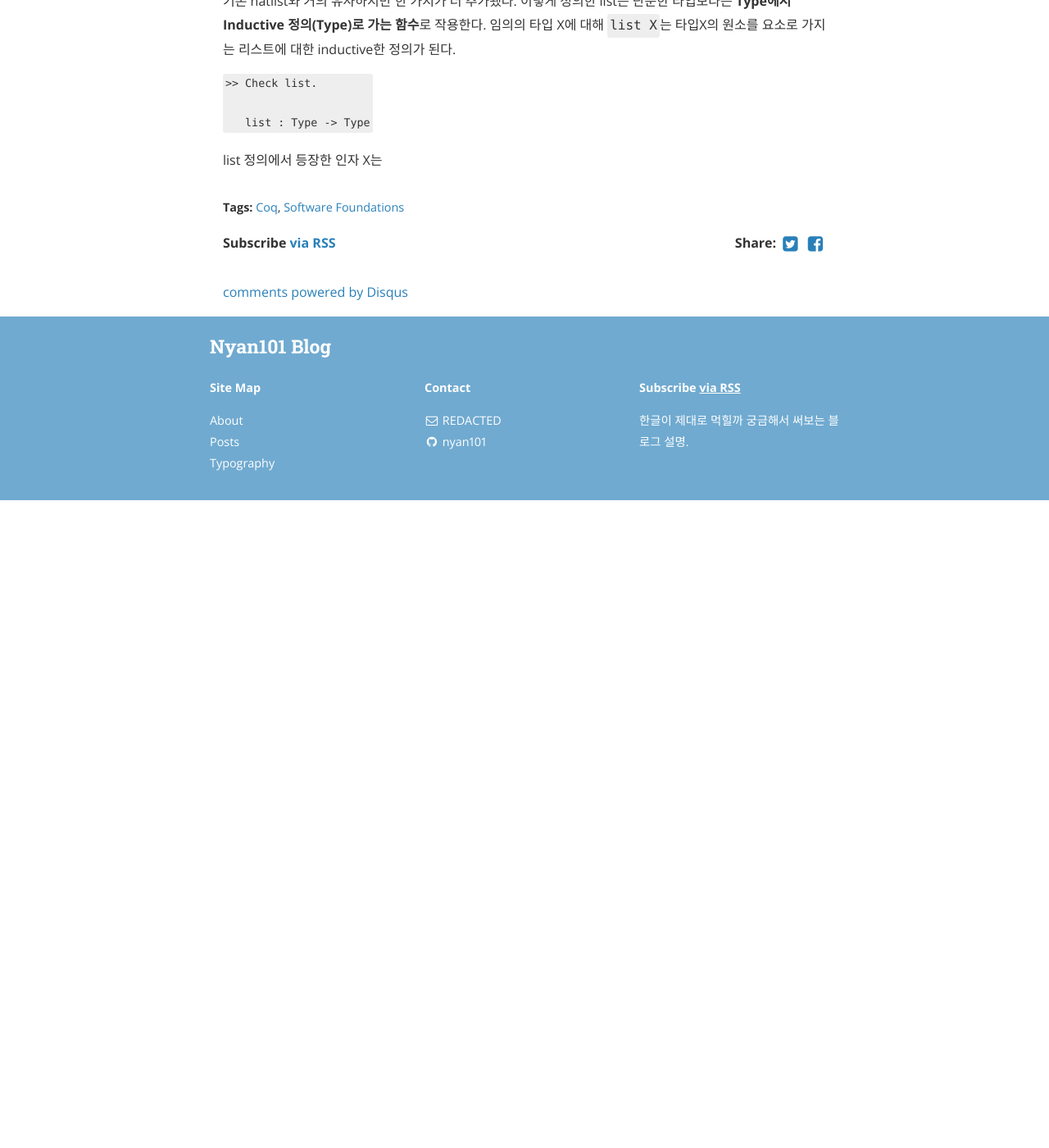
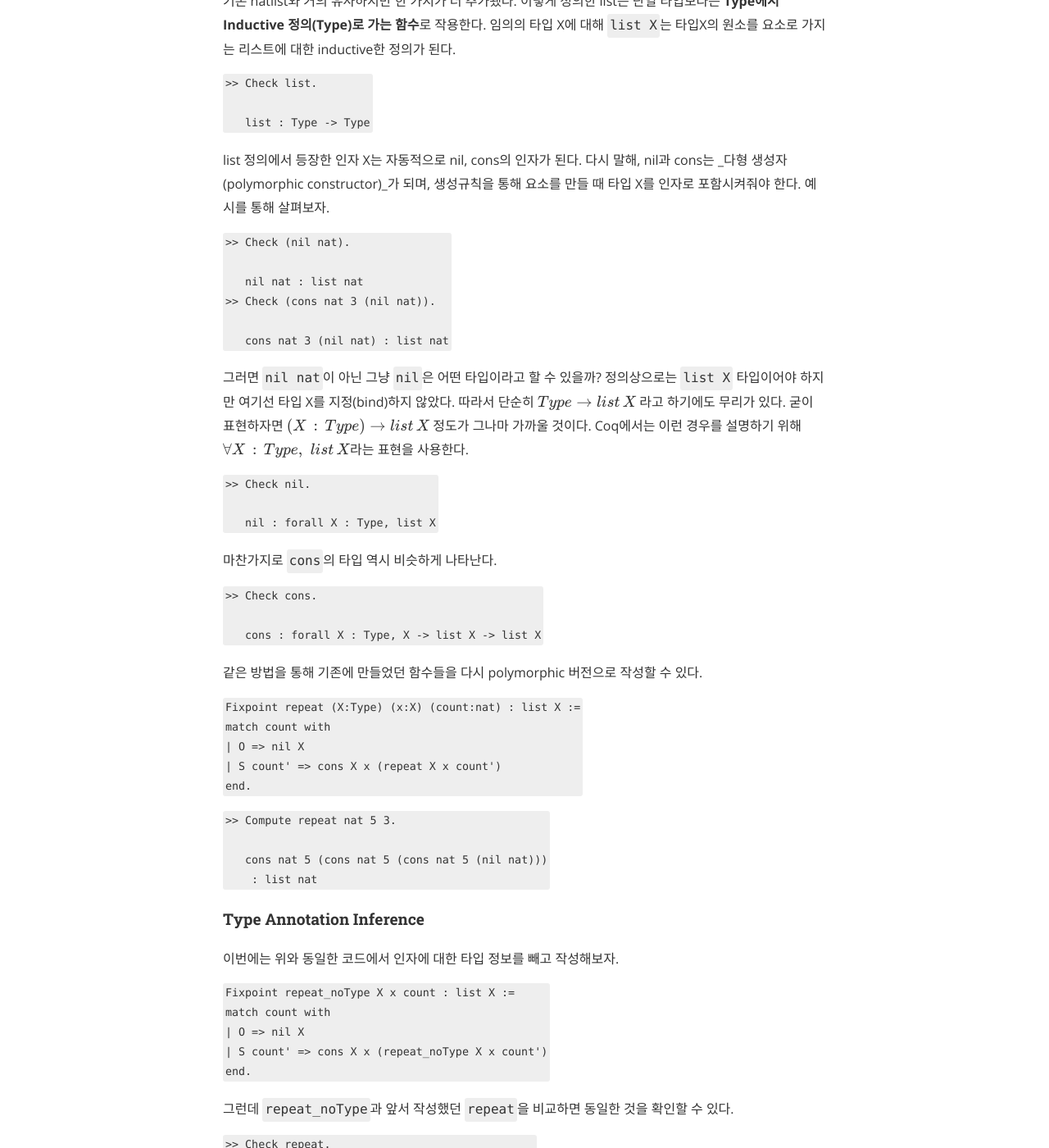
Before and after one commit to nyan101/nyan101.github.io, a Jekyll site: the page built from _posts/2019-02-17-SW-Foundations-Ch04-1.md, in a window 1280 px wide and 1400 px high, scrolled down 849 px. Shown: the whole window at 82% size. Built offline with Jekyll 4.4.1, drawn with Linux system fonts in a browser that asks for light colours; nearby versions of some CDN libraries; formulas are drawn with MathJax 3; comment, search, counter and statistics services are not loaded; a style sheet for code colours, icons or effects is not loaded; before the commit the page ends 1459 px from its top, so only the background shows below that; some of the changed text lies outside the part shown.

Commit message:
add content

````diff
--- a/_posts/2019-02-17-SW-Foundations-Ch04-1.md
+++ b/_posts/2019-02-17-SW-Foundations-Ch04-1.md
@@ -29,7 +29,7 @@ Inductive list (X : Type) : Type :=
 | cons (x : X) (l : list X).
 ```
 
-기존 natlist와 거의 유사하지만 한 가지가 더 추가됐다. 이렇게 정의한 list는 단순한 타입보다는 **Type에서 Inductive 정의(Type)로 가는 함수**로 작용한다. 임의의 타입 X에 대해 `list X`는 타입X의 원소를 요소로 가지는 리스트에 대한 inductive한 정의가 된다.
+기존 natlist와 거의 유사하지만 한 가지가 더 추가됐다. 이렇게 정의한 list는 단일 타입보다는 **Type에서 Inductive 정의(Type)로 가는 함수**로 작용한다. 임의의 타입 X에 대해 `list X`는 타입X의 원소를 요소로 가지는 리스트에 대한 inductive한 정의가 된다.
 
 ```Coq
 >> Check list.
@@ -37,4 +37,78 @@ Inductive list (X : Type) : Type :=
    list : Type -> Type
 ```
 
-list 정의에서 등장한 인자 X는
+list 정의에서 등장한 인자 X는 자동적으로 nil, cons의 인자가 된다. 다시 말해, nil과 cons는 _다형 생성자(polymorphic constructor)_가 되며, 생성규칙을 통해 요소를 만들 때 타입 X를 인자로 포함시켜줘야 한다. 예시를 통해 살펴보자.
+
+```Coq
+>> Check (nil nat).
+
+   nil nat : list nat
+>> Check (cons nat 3 (nil nat)).
+
+   cons nat 3 (nil nat) : list nat
+```
+
+그러면 `nil nat`이 아닌 그냥 `nil`은 어떤 타입이라고 할 수 있을까? 정의상으로는 `list X` 타입이어야 하지만 여기선 타입 X를 지정(bind)하지 않았다. 따라서 단순히 \\(Type \\rightarrow list\\,X\\) 라고 하기에도 무리가 있다. 굳이 표현하자면 \\((X\\,:\\,Type) \\rightarrow list\\,X\\) 정도가 그나마 가까울 것이다. Coq에서는 이런 경우를 설명하기 위해 \\(\\forall X\\,:\\,Type, \\,\\,list\\,X\\)라는 표현을 사용한다.
+
+```Coq
+>> Check nil.
+
+   nil : forall X : Type, list X
+```
+
+마찬가지로 `cons`의 타입 역시 비슷하게 나타난다.
+
+```Coq
+>> Check cons.
+
+   cons : forall X : Type, X -> list X -> list X
+```
+
+같은 방법을 통해 기존에 만들었던 함수들을 다시 polymorphic 버전으로 작성할 수 있다.
+
+```Coq
+Fixpoint repeat (X:Type) (x:X) (count:nat) : list X :=
+match count with
+| O => nil X
+| S count' => cons X x (repeat X x count')
+end.
+```
+
+```Coq
+>> Compute repeat nat 5 3.
+
+   cons nat 5 (cons nat 5 (cons nat 5 (nil nat)))
+    : list nat
+```
+
+#### Type Annotation Inference
+
+이번에는 위와 동일한 코드에서 인자에 대한 타입 정보를 빼고 작성해보자.
+
+```Coq
+Fixpoint repeat_noType X x count : list X :=
+match count with
+| O => nil X
+| S count' => cons X x (repeat_noType X x count')
+end.
+```
+
+그런데 `repeat_noType`과 앞서 작성했던 `repeat`을 비교하면 동일한 것을 확인할 수 있다.
+
+```Coq
+>> Check repeat.
+
+   forall X : Type, X -> nat -> list X
+>> Check repeat_noType.
+
+   forall X : Type, X -> nat -> list X
+>> Compute repeat_noType nat 4 2.
+
+   cons nat 4 (cons nat 4 (nil nat)) : list nat
+```
+
+Coq는 명시적으로 지정되지 않은 타입들에 대해 _타입 추론(Type Inference)_을 수행한다. repeat\_noType에서 X는 cons의 첫 번째 인자로 들어갔으므로 Type이어야 하고, O나 S 생성자로부터 count가 nat타입임을 추론해내는 것이다. 이런 기능 덕에 굳이 명시적으로 타입을 지정할 필요성은 없지만, 코드 이해를 돕기 위해 일부 핵심적인 인자에는 타입을 표기하는 편이 권장된다.
+
+#### Type Argument Synthesis
+
+todo
````
